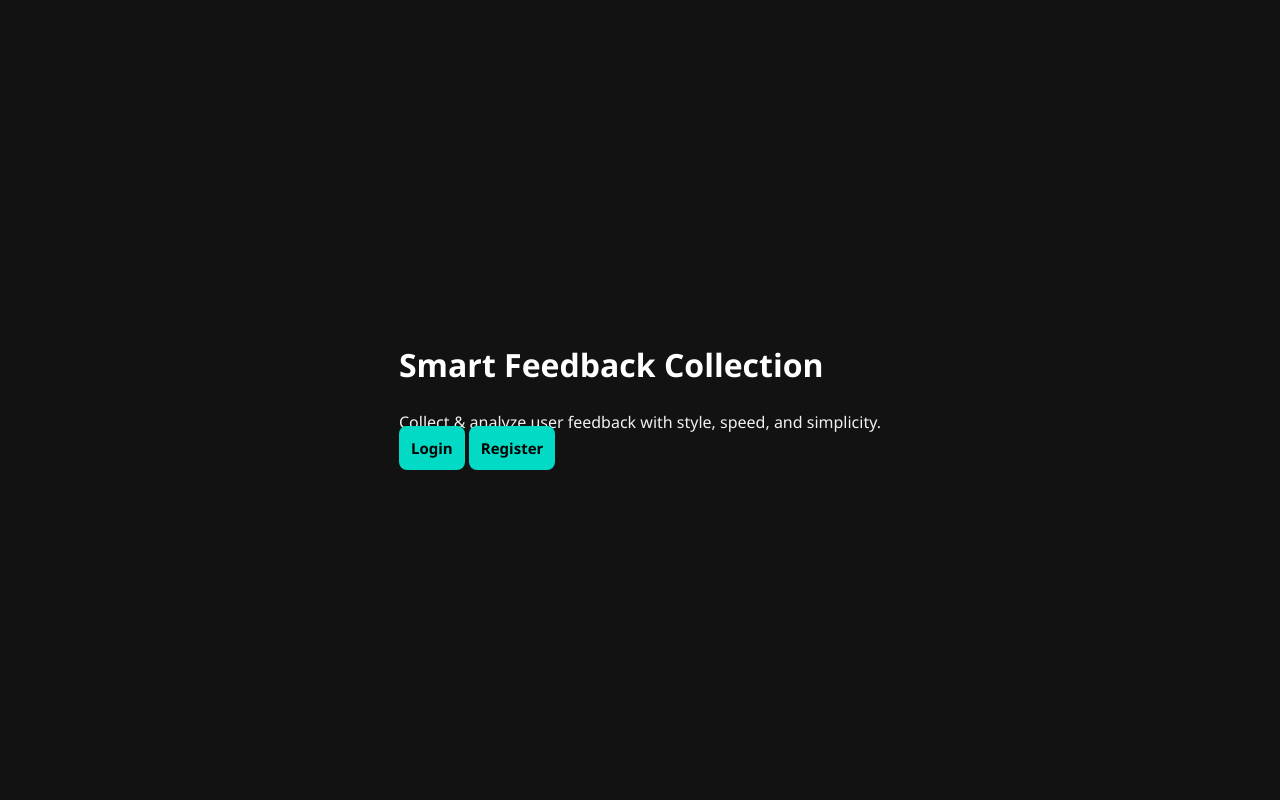
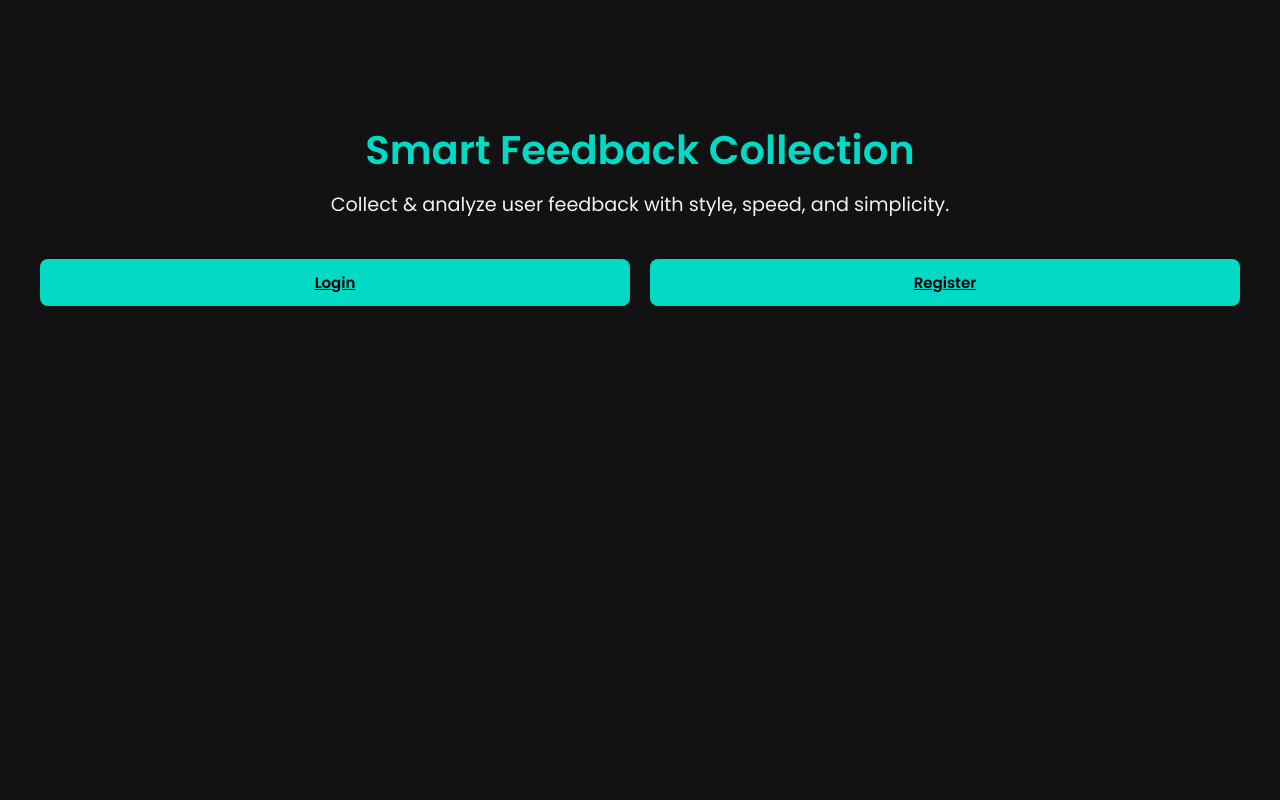
Before and after one commit to buildwithjanhavi/Website-Feedback-Collector-with-Admin-Dashboard, a Flask app: page / in a window 1280 px wide. Run offline with Flask 2, Linux system fonts and the light colour scheme.

Commit message:
Update style.css

```diff
--- a/static/style.css
+++ b/static/style.css
@@ -1,137 +1,124 @@
-/* Reset default styles */
+/* Reset */
 * {
   margin: 0;
   padding: 0;
   box-sizing: border-box;
 }
 
-/* Body */
 body {
   background-color: #121212;
   color: #f1f1f1;
-  font-family: 'Segoe UI', sans-serif;
-  line-height: 1.6;
+  font-family: 'Poppins', sans-serif;
   min-height: 100vh;
+  padding: 20px;
+}
+
+/* Hero Page */
+.hero {
+  text-align: center;
+  padding: 100px 20px;
+}
+
+.hero h1 {
+  font-size: 2.5rem;
+  color: #03dac6;
+  margin-bottom: 10px;
+}
+
+.hero p {
+  font-size: 1.2rem;
+  margin-bottom: 30px;
+}
+
+.hero-buttons {
   display: flex;
   justify-content: center;
-  align-items: center;
-  padding: 20px;
+  gap: 20px;
 }
 
 /* Container */
 .container {
-  max-width: 450px;
-  width: 100%;
+  max-width: 500px;
+  margin: auto;
   background: #1e1e1e;
-  padding: 30px 25px;
+  padding: 30px;
   border-radius: 16px;
   box-shadow: 0 8px 25px rgba(0, 0, 0, 0.5);
   text-align: center;
 }
 
-/* Headings */
-h1, h2, h3 {
-  margin-bottom: 20px;
-  color: #ffffff;
+/* Form Inputs */
+input[type="text"], input[type="password"], textarea {
+  width: 100%;
+  padding: 12px;
+  border-radius: 8px;
+  background: #2d2d2d;
+  color: #fff;
+  margin-bottom: 15px;
+  border: none;
+  font-size: 15px;
 }
 
-/* Inputs */
-input[type="text"],
-input[type="password"],
-textarea {
-  width: 100%;
-  padding: 12px;
-  margin: 10px 0 20px;
-  border: none;
-  border-radius: 8px;
-  background-color: #2d2d2d;
-  color: #fff;
-  font-size: 15px;
-  transition: background 0.3s;
-}
-
-input:focus,
-textarea:focus {
-  background-color: #3a3a3a;
+input:focus, textarea:focus {
   outline: none;
+  background: #3a3a3a;
 }
 
 /* Buttons */
-button, .btn {
-  width: 100%;
-  padding: 12px;
+.btn, button {
   background: #03dac6;
   color: #000;
+  border: none;
+  padding: 12px;
+  border-radius: 8px;
+  width: 100%;
   font-weight: bold;
-  border: none;
-  border-radius: 8px;
   cursor: pointer;
-  transition: background 0.3s;
   font-size: 15px;
   margin-top: 10px;
+  transition: 0.3s;
 }
 
-button:hover, .btn:hover {
+.btn:hover, button:hover {
   background: #018786;
 }
 
-/* Links */
-a {
-  color: #03dac6;
-  text-decoration: none;
+/* Flash Messages */
+.flash {
+  background: #03dac6;
+  color: #000;
+  padding: 10px;
+  border-radius: 8px;
+  margin-bottom: 15px;
+  font-weight: 500;
 }
 
-a:hover {
-  text-decoration: underline;
-}
-
-/* Flash messages */
-.flash {
-  background-color: #03dac6;
-  color: #000;
-  padding: 12px;
-  border-radius: 8px;
-  margin-bottom: 15px;
-  font-size: 14px;
-  text-align: center;
-}
-
-/* Feedback list for admin */
+/* Feedback Cards (Admin) */
 ul {
-  text-align: left;
-  margin-top: 20px;
-  padding-left: 0;
-  list-style-type: none;
+  list-style: none;
+  padding: 0;
 }
 
 ul li {
   background: #2c2c2c;
   padding: 12px;
-  margin-bottom: 10px;
-  border-radius: 8px;
+  margin-bottom: 12px;
+  border-radius: 10px;
+  text-align: left;
 }
 
-/* Textarea */
-textarea {
-  width: 100%;
-  height: 100px;
-  padding: 12px;
-  border-radius: 8px;
-  background-color: #333;
-  color: white;
-  font-size: 15px;
-  resize: vertical;
-  margin-bottom: 15px;
-}
-
-/* Mobile responsive */
+/* Responsive */
 @media (max-width: 600px) {
   .container {
-    padding: 20px 15px;
+    padding: 20px;
   }
 
-  button, .btn {
-    font-size: 14px;
-    padding: 10px;
+  .hero h1 {
+    font-size: 1.8rem;
+  }
+
+  .hero-buttons {
+    flex-direction: column;
+    gap: 10px;
   }
 }
```
